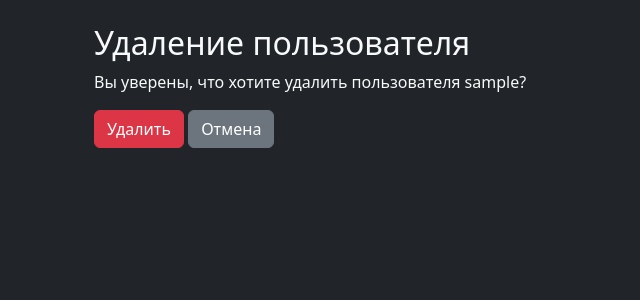
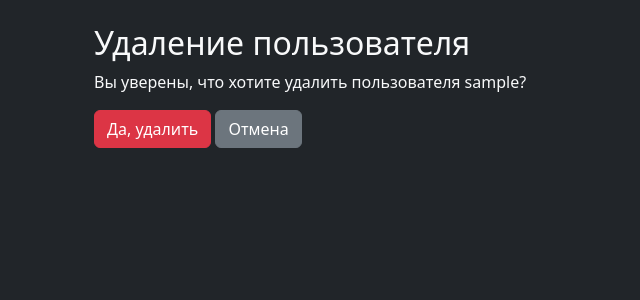
Before and after one commit to IvanFoksha/python-project-52, a Django app: template task_manager/templates/users/user_delete.html in a window 1280 px wide. Shown: the part 113-413 px from the top of the page, without its empty margins (0-640 px from the left). Run offline with Django 5.2, Linux system fonts and the light colour scheme; the template is opened without the code that fills it: values that come from a table or form of the project are taken from there, others are empty; tables that the repository leaves empty hold one stand-in row (values such as "Sample post"); some libraries are stand-ins or nearby versions.

Commit message:
Update user_delete template

```diff
--- a/task_manager/templates/users/user_delete.html
+++ b/task_manager/templates/users/user_delete.html
@@ -6,7 +6,7 @@
   </p>
   <form method="post">
     {% csrf_token %}
-    <button type="submit" class="btn btn-danger">Удалить</button>
+    <button type="submit" class="btn btn-danger">Да, удалить</button>
     <a href="{% url 'user_list' %}" class="btn btn-secondary">Отмена</a>
   </form>
 </div>
```
